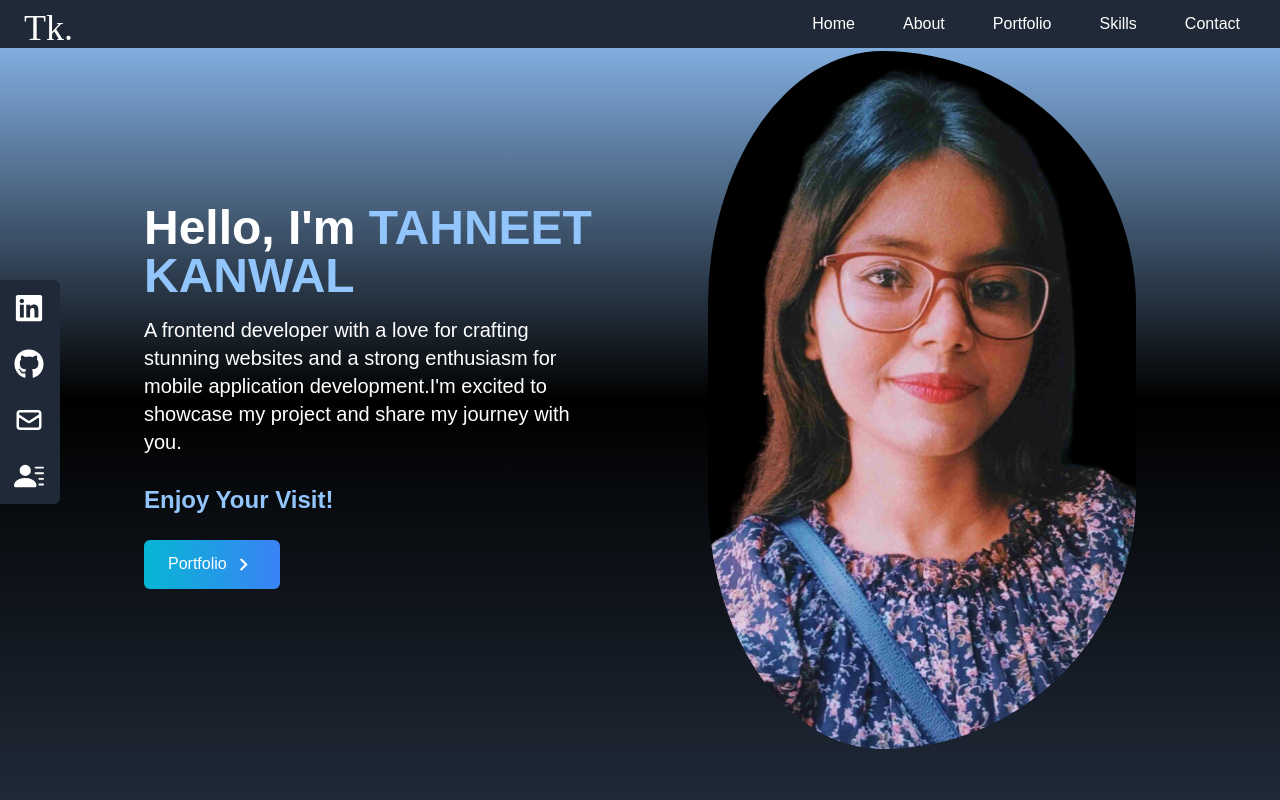
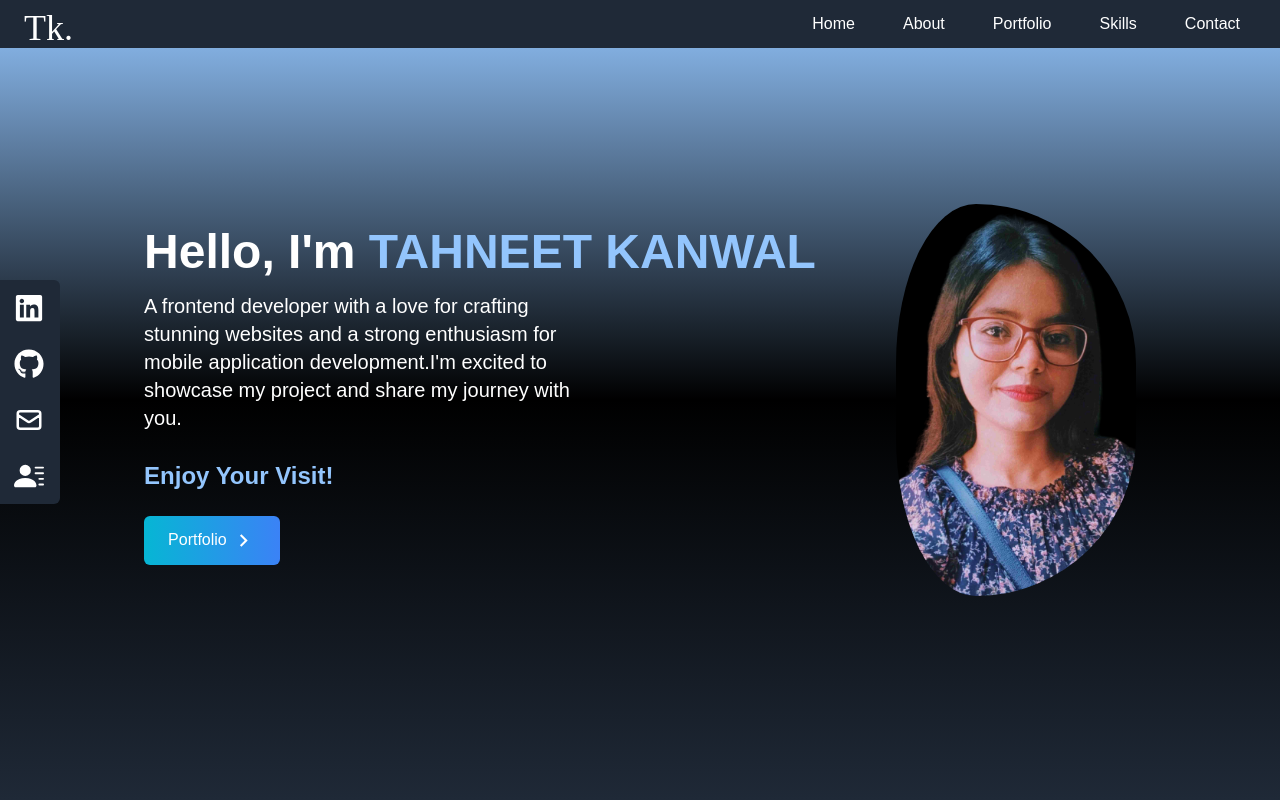
Before and after one commit to tahneetK13/Tahneet-Portfolio, a React (Create React App) app: page / in a window 1280 px wide. Shown: the top 800 px of the page. Built offline with nearby package versions, Linux system fonts and the light colour scheme.

Commit message:
Update Home.jsx

```diff
--- a/src/components/Home.jsx
+++ b/src/components/Home.jsx
@@ -43,7 +43,7 @@ const Home = () => {
         <img
           src={MyImage}
           alt=""
-          className="  mx-auto w-2/3 md:w-full  z-10 rounded-full pl-20 flex-shrink-0 "
+          className=" rounded-full pl-20 w-80 flex-shrink-0 "
         />
         </div>
       </div>
```
